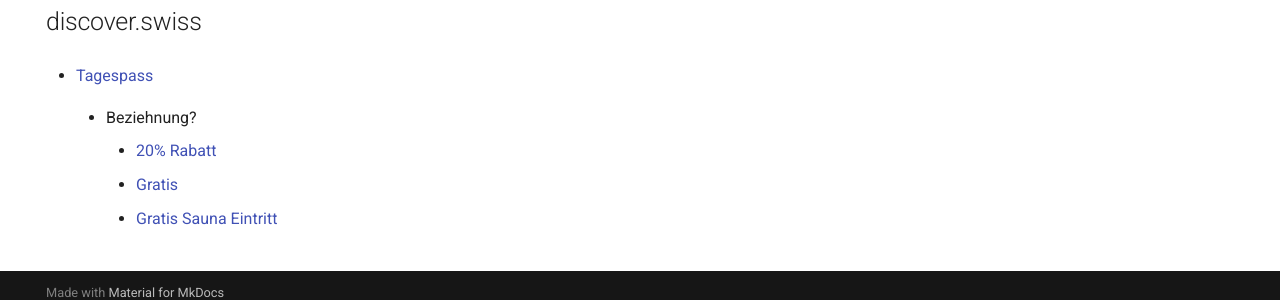
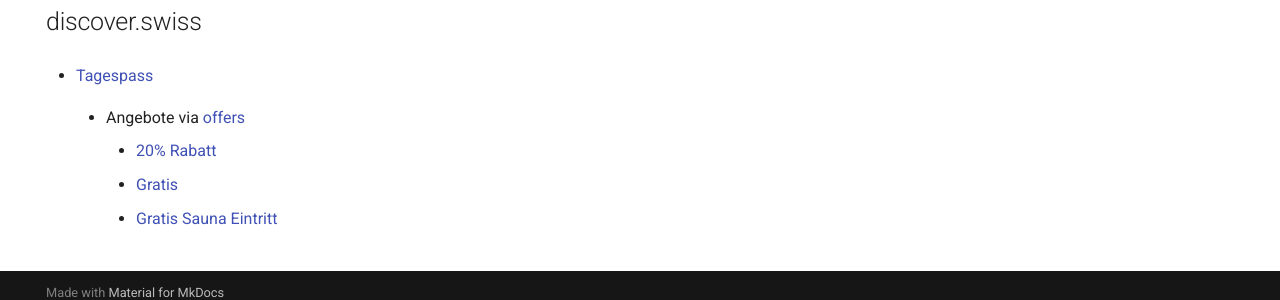
Before and after one commit to tsolenthaler/docs.contentdesk.io, an MkDocs documentation site: the page built from docs/projects/glarnerlandApp.md, in a window 1280 px wide and 900 px high, scrolled down 4858 px. Shown: the part 584-884 px from the top of the window. Built offline with MkDocs 1.6.1 and Material for MkDocs 9.7.7, drawn with Linux system fonts in a browser that asks for light colours.

```diff
--- a/docs/projects/glarnerlandApp.md
+++ b/docs/projects/glarnerlandApp.md
@@ -321,7 +321,7 @@
 
 - [Tagespass](https://partner-test.discover.swiss/infocenter/details/Product/ctd_74589a84-bfb9-4fcb-a086-a349ba10205d?tab=0)
 
-    * Beziehnung?
+    * Angebote via [offers]
 
         * [20% Rabatt](https://partner-test.discover.swiss/infocenter/details/Product/ctd_07314839-1d34-4205-bee2-8615d8e44fa8?tab=0)
         * [Gratis](https://partner-test.discover.swiss/infocenter/details/Product/ctd_562d0dd4-8c33-462b-b166-2242e5779bc8?tab=0)
```
